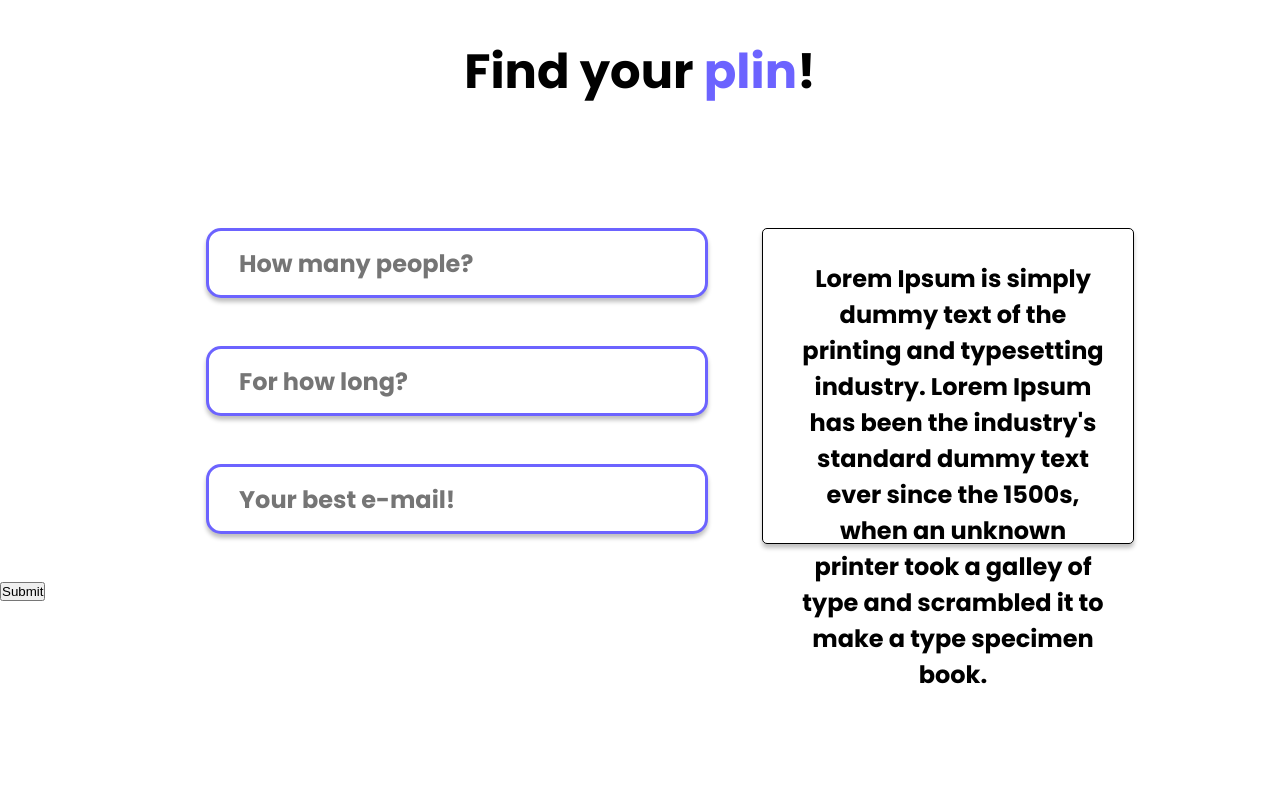
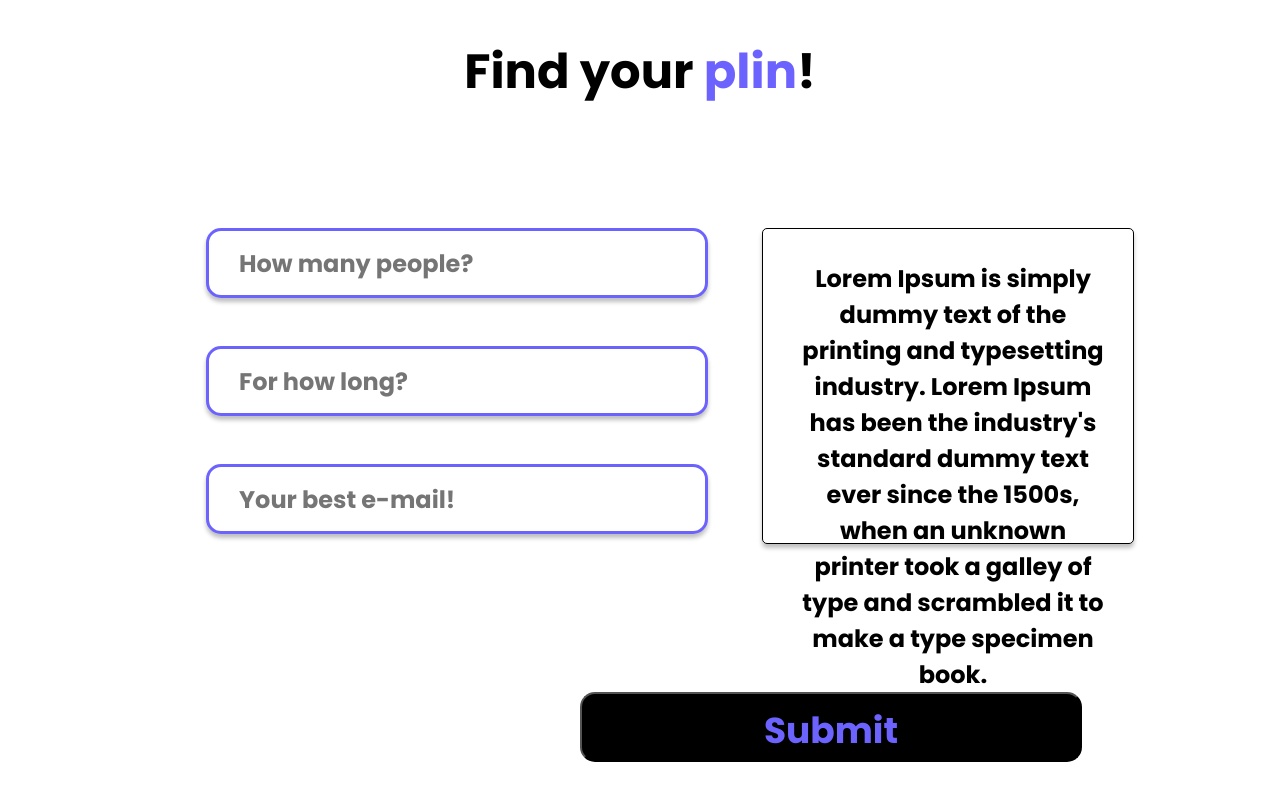
Before and after one commit to lubomfim/work-plin, a plain HTML site: page index.html in a window 1280 px wide. Shown: the part 989-1789 px from the top of the page. Before the commit the page ends 1682 px from the top, so only its background shows below. Drawn offline with Linux system fonts and the light colour scheme.

Commit message:
Updating

```diff
--- a/index.html
+++ b/index.html
@@ -12,6 +12,7 @@
   <link rel="stylesheet" href="css/components/nav-items.css">
   <link rel="stylesheet" href="css/components/main.css">
   <link rel="stylesheet" href="css/components/main-form.css">
+  <link rel="stylesheet" href="css/components/form-button.css">
   <title>Work plin</title>
 </head>
 
@@ -45,7 +46,7 @@
       standard dummy text ever since the 1500s, when an unknown printer took a galley of type and scrambled it to make a
       type specimen book.</p>
     </div>
-      <button>Submit</button>
+      <button class="btn-form">Submit</button>
   </form>
 
 </body>
```
